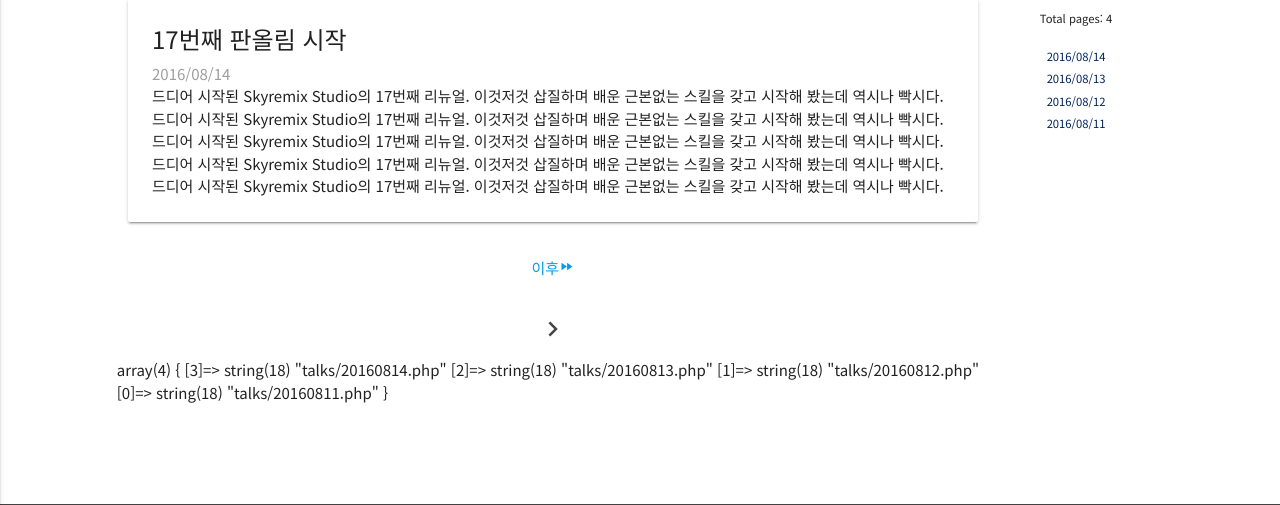
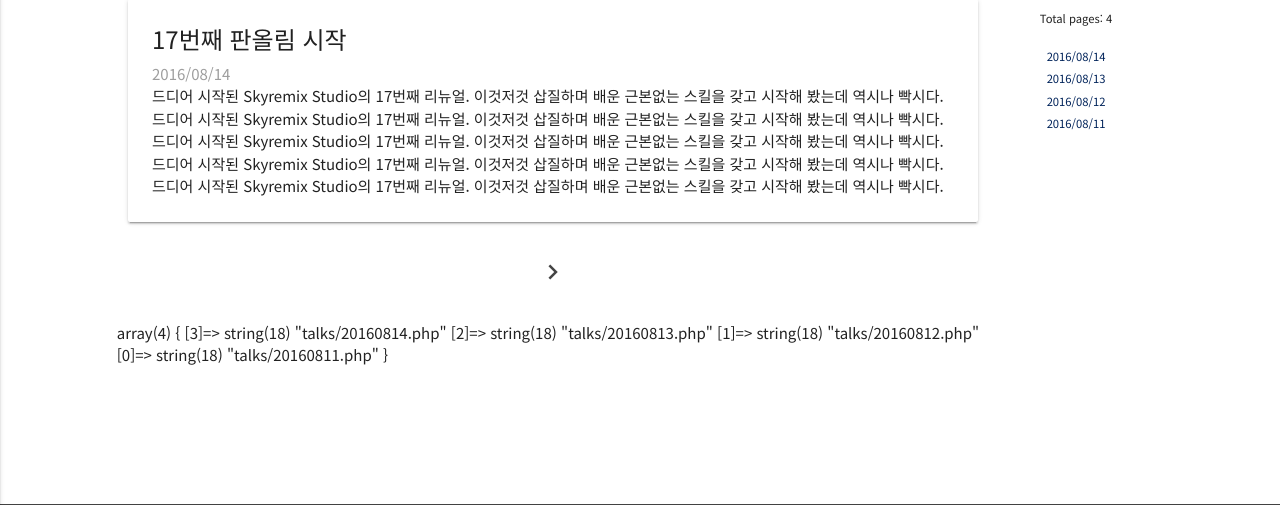
Before and after one commit to lilis2nd/17th, a PHP site: page /talks.php in a window 1280 px wide. Shown: the part 73-578 px from the top of the page. Run offline with PHP 8.4, Linux system fonts and the light colour scheme; data that the repository does not hold is empty; some libraries are stand-ins or nearby versions.

Commit message:
Talks modding

```diff
--- a/talks.php
+++ b/talks.php
@@ -15,11 +15,20 @@ define('TALKDIR', 'talks/');
 					$files = glob(TALKDIR . '*.php');
 					arsort($files);
 					$count_page = count($files);
+
+
 					if (!isset($_REQUEST['date'])) {
 						$date = basename($files[$count_page - 1], '.php');
 					} else {
 						$date = $_REQUEST['date'];
 					}
+
+					$temp = new DateTime($date);
+					$tempDate = $temp->format('Ymd');
+					$currentInt = array_search(TALKDIR . $tempDate . '.php', $files);
+					$nextURL = "talks.php?date=" . basename($files[($currentInt - 1)], '.php');
+					$prevURL = "talks.php?date=" . basename($files[($currentInt + 1)], '.php');
+
 					$recent_date = basename($files[$count_page - 1], '.php');
 					if (!isset($date)) {
 //						include(TALKDIR . "$recent_date.php");
@@ -33,21 +42,19 @@ define('TALKDIR', 'talks/');
 				</div>
 				<div class="row">
 					<?php
-					$temp = new DateTime($date);
-					$tempDate = $temp->format('Ymd');
-					$currentInt = array_search(TALKDIR . $tempDate . '.php', $files);
-					$nextURL = "talks.php?date=" . basename($files[($currentInt - 1)], '.php');
-					$prevURL = "talks.php?date=" . basename($files[($currentInt + 1)], '.php');
 
-					if ($currentInt == ($count_page - 1)) {
-						echo "<p class=\"center-align\"><a href=\"$nextURL\">이후<i class=\"material-icons tiny\">fast_forward</i></a></p>";
-					} elseif ($currentInt == 0) {
-						echo "<p class=\"center-align\"><a href=\"$prevURL\"><i class=\"material-icons tiny\">fast_rewind</i>이전</a></p>";
-					} else {
-						print "<p class=\"center-align\"><a href=\"$prevURL\"><i class=\"material-icons tiny\">fast_rewind</i>이전</a>";
-						print "&nbsp;&nbsp;&nbsp;&nbsp;&nbsp;";
-						print "<a href=\"$nextURL\">이후<i class=\"material-icons tiny\">fast_forward</i></a></p>";
-					}
+
+					echo "<ul class=\"pagination center-align\">\r\n";
+						if ($currentInt == ($count_page -1)) {
+							echo "<li class=\"waves-effect\"><a href=\"$nextURL\"><i class=\"material-icons\">chevron_right</i></a></li>";
+						} elseif ($currentInt == 0) {
+							echo "<li class=\"waves-effect\"><a href=\"$prevURL\"><i class=\"material-icons\">chevron_left</i></a></li>";
+						} else {
+							print "<li class=\"waves-effect\"><a href=\"$prevURL\"><i class=\"material-icons\">chevron_left</i></a></li>";
+							print "&nbsp;&nbsp;&nbsp;&nbsp;&nbsp;";
+							print "<li class=\"waves-effect\"><a href=\"$nextURL\"><i class=\"material-icons\">chevron_right</i></a></li>";
+						}
+						echo "</ul>\r\n";
 					?>
 				</div>
 				<div class="row">
@@ -59,23 +66,6 @@ define('TALKDIR', 'talks/');
 						$page_last = basename($page_last_exp[1],".php");
 						$page_current_exp = explode("=",$_SERVER['QUERY_STRING']);
 						$page_current = $page_current_exp[1];
-
-						echo "<ul class=\"pagination\">\r\n";
-						if ($currentInt == ($count_page -1)) {
-							echo "<li class=\"waves-effect\"><a href=\"$nextURL\"><i class=\"material-icons\">chevron_right</i></a></li>";
-						} elseif ($currentInt == 0) {
-							echo "<li class=\"waves-effect\"><a href=\"$prevURL\"><i class=\"material-icons\">chevron_left</i></a></li>";
-						}
-						echo "</ul>\r\n";
-						/*echo "<ul class=\"pagination\">\r\n";
-
-						echo "<a href=\"talks.php?page=$page_first\">1</a>";
-						echo "&nbsp;";
-						echo "<a href=\"talks.php?page=$page_current\">$currentInt</a>";
-						echo "&nbsp;";
-						echo "<a href=\"talks.php?page=$page_last\">$count_page</a>";
-						echo "</ul>\r\n";*/
-
 
 						$test = array_search(TALKDIR . "$date.php", $files);
 //						var_dump($test);
```
